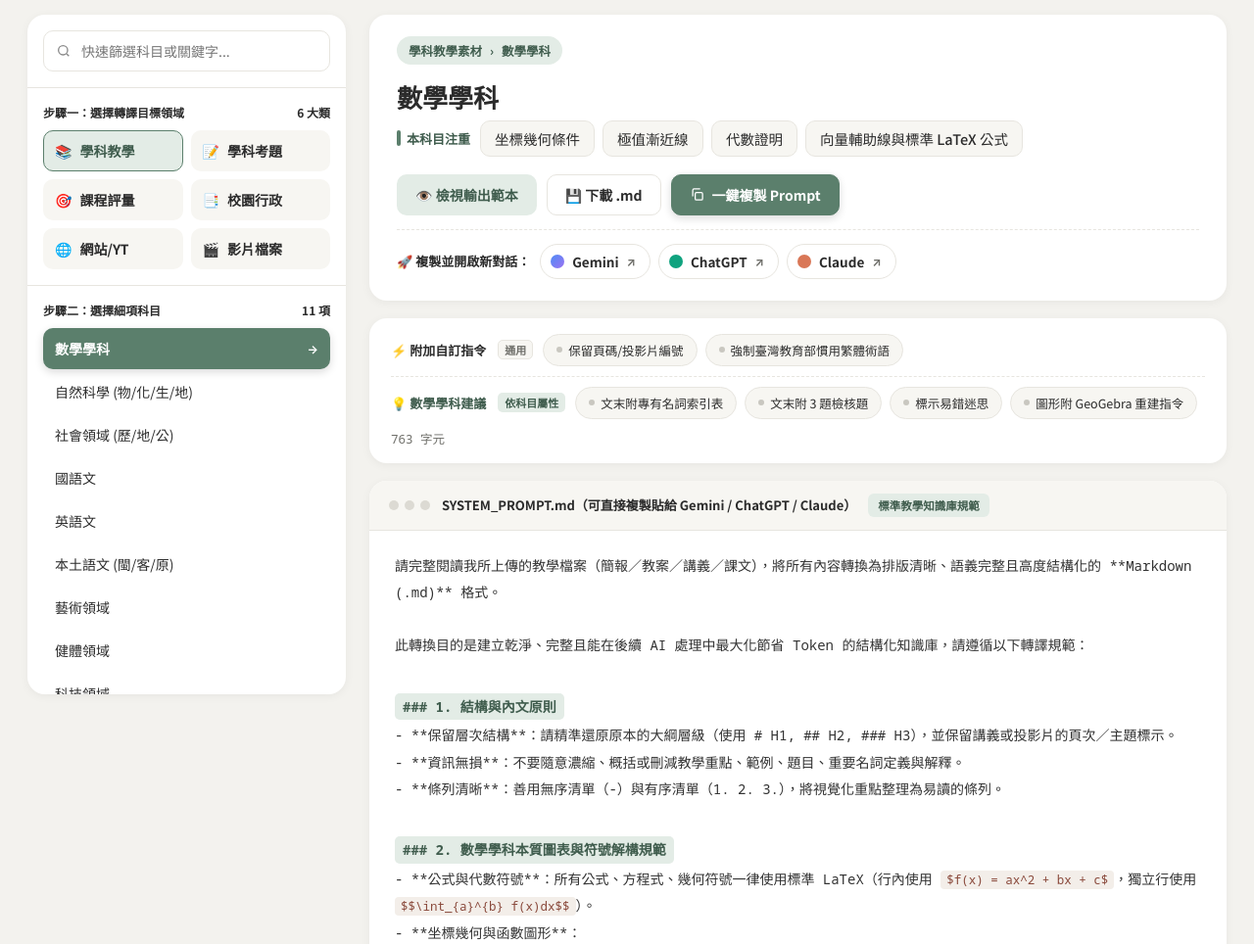
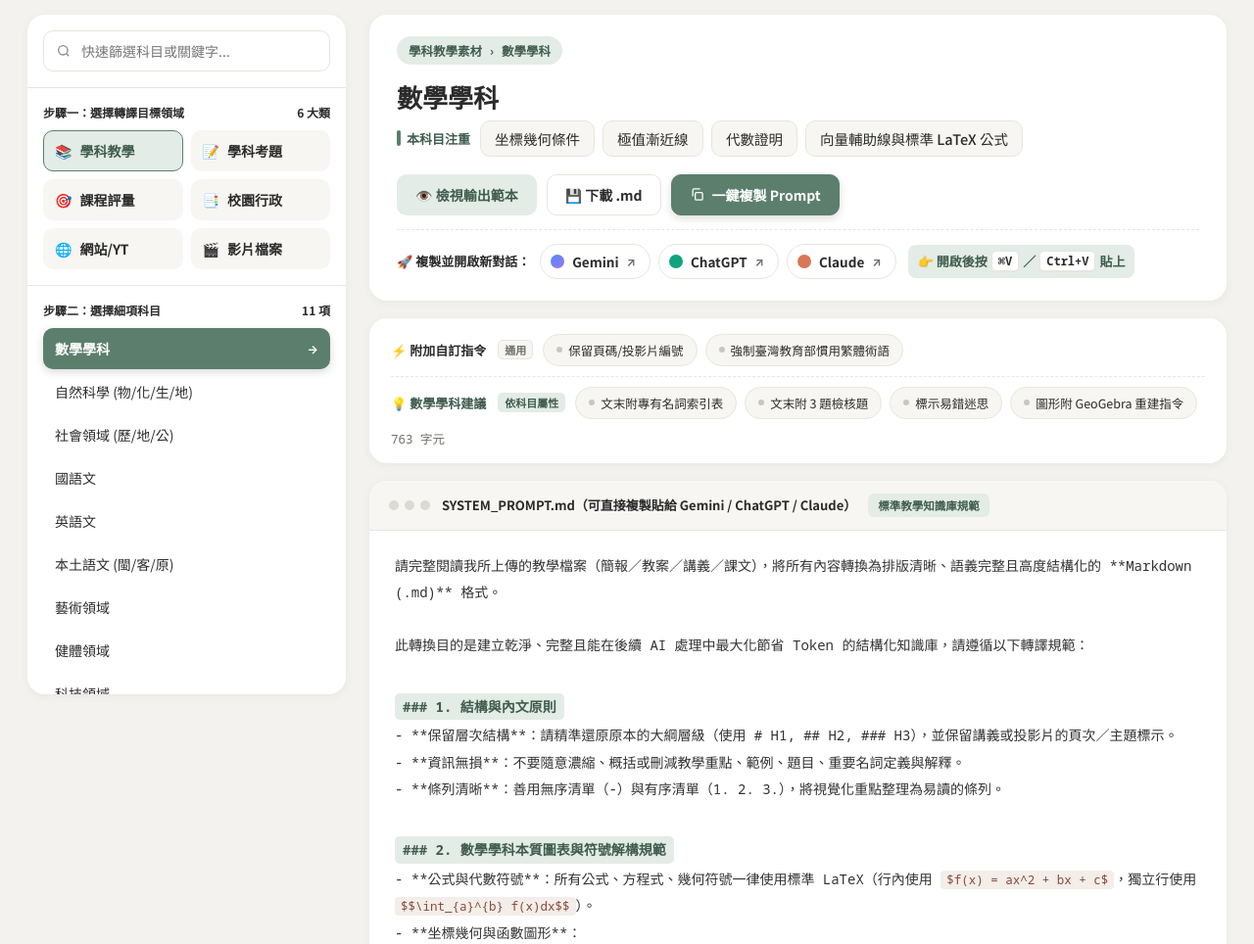
Before and after one commit to geadau-ux/vlm-md, a plain HTML site: page index.html in a window 1280 px wide. Shown: the part 136-1100 px from the top of the page at 98% size. Drawn offline with Linux system fonts and the light colour scheme.

Commit message:
Update index.html

```diff
--- a/index.html
+++ b/index.html
@@ -36,7 +36,9 @@ html[data-theme="dark"] .notice{background:#5a4512;color:#f6dd8f;border-bottom-c
 .ai .ext{font-size:12px;color:var(--muted);transition:transform .15s}
 .ai:hover{transform:translateY(-2px);border-color:var(--accent);box-shadow:0 6px 14px rgba(0,0,0,.12)}
 .ai:hover .ext{transform:translate(2px,-2px);color:var(--accent-ink)}
-@media (max-width:640px){.launch .ll{width:100%}}
+.pastehint{display:inline-flex;align-items:center;gap:4px;font-size:13px;font-weight:700;color:var(--accent-ink);background:var(--accent-soft);border-radius:8px;padding:6px 10px;margin-left:4px}
+.pastehint kbd{font-family:var(--mono);font-size:12px;font-weight:700;background:var(--card);color:var(--ink);border:1px solid var(--line);border-bottom-width:2px;border-radius:5px;padding:1px 6px}
+@media (max-width:640px){.launch .ll{width:100%}.pastehint{margin-left:0}}
 /* GeoGebra 區塊 */
 .preview .ggb{border:1.5px solid #9a7bd8;border-radius:12px;overflow:hidden;margin:12px 0;background:var(--card)}
 .preview .ggbh{display:flex;justify-content:space-between;align-items:center;gap:10px;flex-wrap:wrap;padding:8px 12px;background:rgba(153,102,255,.12);font-size:13px;font-weight:700;color:#6a45b8}
@@ -343,6 +345,7 @@ html[data-theme="dark"] .themebtn .moon{display:none}
         <a class="ai" data-ai="Gemini" href="https://gemini.google.com/app" target="_blank" rel="noopener"><i style="background:linear-gradient(135deg,#4f8df5,#9b72f2)"></i>Gemini<span class="ext">↗</span></a>
         <a class="ai" data-ai="ChatGPT" href="https://chatgpt.com/" target="_blank" rel="noopener"><i style="background:#10a37f"></i>ChatGPT<span class="ext">↗</span></a>
         <a class="ai" data-ai="Claude" href="https://claude.ai/new" target="_blank" rel="noopener"><i style="background:#d97757"></i>Claude<span class="ext">↗</span></a>
+        <span class="pastehint">👉 開啟後按 <kbd>⌘V</kbd>／<kbd>Ctrl+V</kbd> 貼上</span>
       </div>
     </section>
 
```
